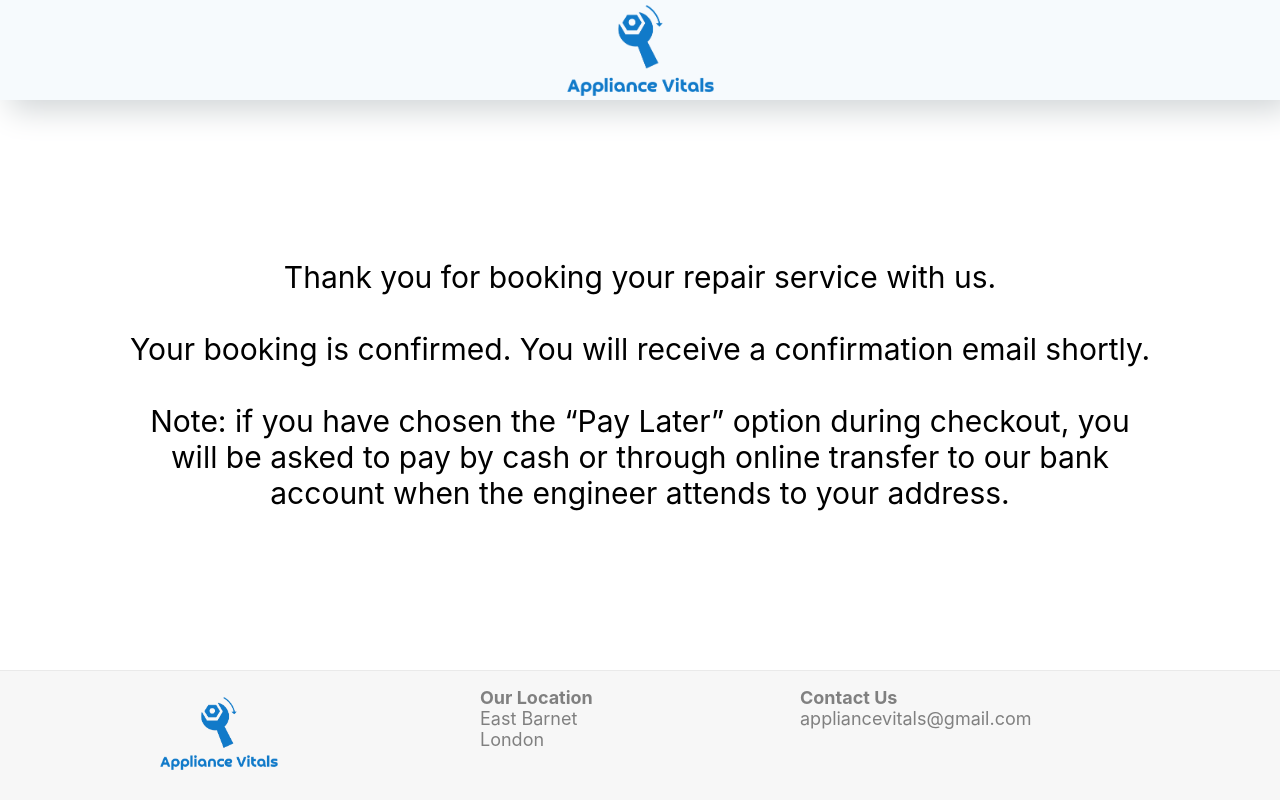
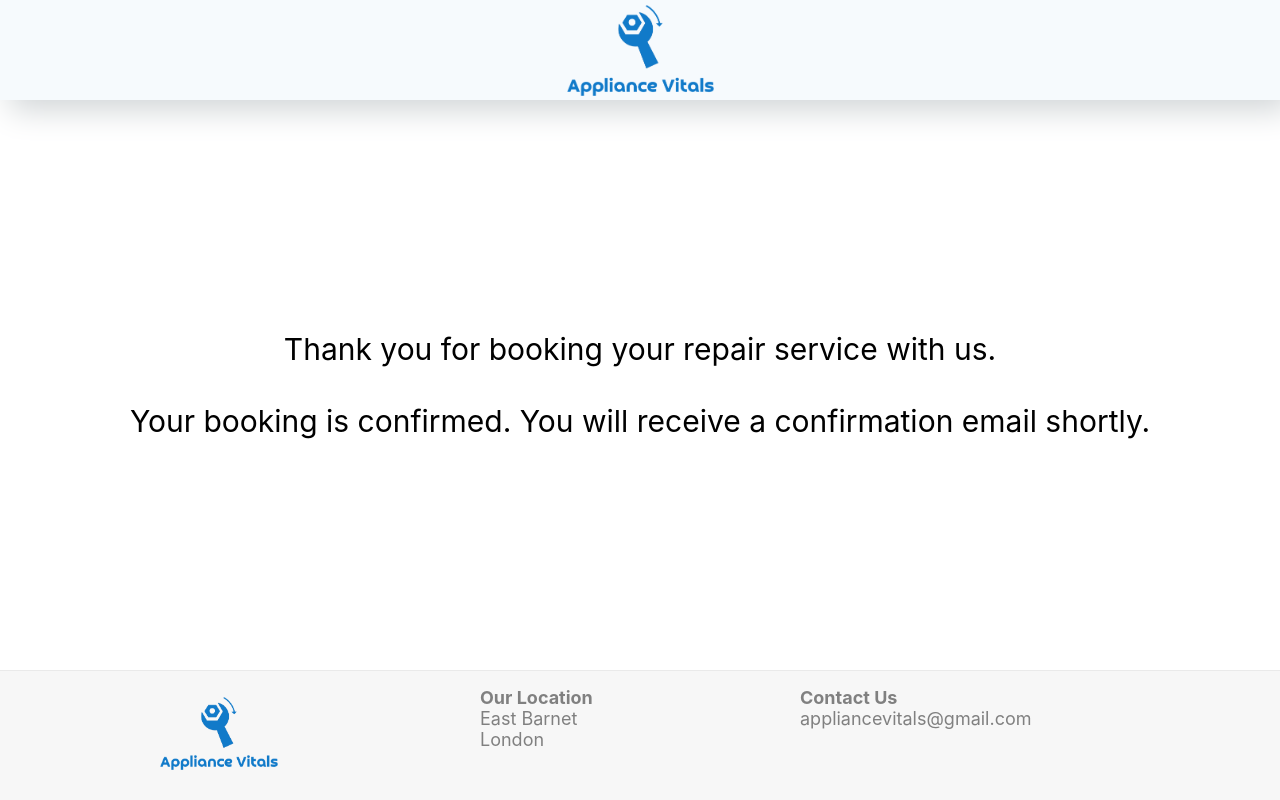
Before and after one commit to sohaibmh/appliance-vitals, a Next.js app: page /client-booking-confirmation in a window 1280 px wide. Built offline with nearby package versions, Linux system fonts and the light colour scheme.

Commit message:
price updated

```diff
--- a/pages/client-booking-confirmation.js
+++ b/pages/client-booking-confirmation.js
@@ -31,11 +31,11 @@ export default function Home() {
           <br />
           Your booking is confirmed. You will receive a confirmation email
           shortly.
-          <br />
-          <br />
-          Note: if you have chosen the &#8220;Pay Later&#8221; option during
+          {/* <br />
+          <br /> */}
+          {/* Note: if you have chosen the &#8220;Pay Later&#8221; option during
           checkout, you will be asked to pay by cash or through online transfer
-          to our bank account when the engineer attends to your address.
+          to our bank account when the engineer attends to your address. */}
         </div>
       </main>
     </div>
--- a/pages/index.js
+++ b/pages/index.js
@@ -86,7 +86,7 @@ export default function Home() {
             </b>
             <br /> <br />
             <b>
-              We charge a fixed price of £89 + parts (if required) for a
+              We charge a fixed price of £79 + parts (if required) for a
               completed repair. If you want same day/next day service it will be
               £129 + parts.
             </b>
@@ -95,7 +95,7 @@ export default function Home() {
               We attend to your address to diagnose the problem with the
               appliance. We will let you know if it needs any parts. For this,
               we will only charge you £49. If we repair the appliance then the
-              total charge will only be £89 + parts. In case we need to visit
+              total charge will only be £79 + parts. In case we need to visit
               more than once there will be no extra charge for that.
             </p>
           </div>
```
